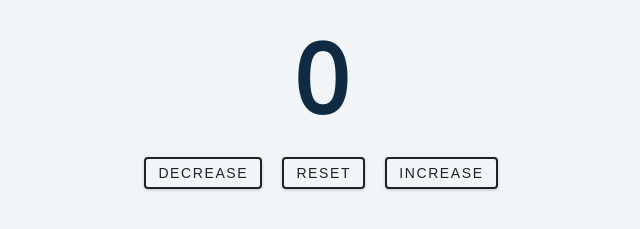
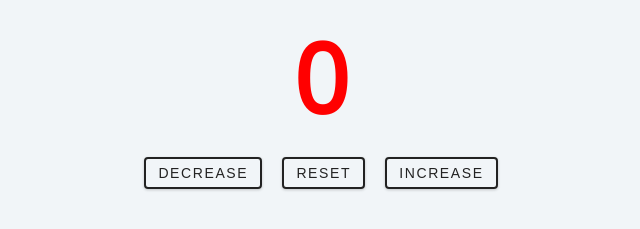
Before and after one commit to EricJostad/Counter-Practice, a plain HTML site: page index.html in a window 1280 px wide. Both pictures are taken after a click on the button "DECREASE". Shown: the part 337-566 px from the top of the page, without its empty margins (319-959 px from the left). Drawn offline with nearby package versions, Linux system fonts and the light colour scheme.

Commit message:
Updated app.js with forEach logic that updates the count and count color when the buttons are clicked. Color logic is working but increase/decrease is bugged.

```diff
--- a/app.js
+++ b/app.js
@@ -1,14 +1,26 @@
 let count = 0;
 
-const value = document.querySelectorAll('#value');
+const value = document.querySelector('#value');
 const btns = document.querySelectorAll('.btn');
 
 btns.forEach(function (btn) {
-    btn.addEventListener('click', function(e){
-        const styles = e.currentTarget.classList
-        if(styles.contains('decrease')){
+    btn.addEventListener('click', function (e) {
+        const style = e.currentTarget.classList;
+        if (style.contains('decrease')) {
             count--;
+        } else if (style.contains('increase')) {
+            count++;
+        } else {
+            count = 0;
         }
-        value.textContent = count;
+        if (count > 0) {
+            value.style.color = 'green';
+        }
+        if (count < 0) {
+            value.style.color = 'red';
+        }
+        if (count === 0) {
+            value.style.color = '#222';
+        }
     });
 });
```
Also changed, not shown: index.html (+3 -3 lines).
